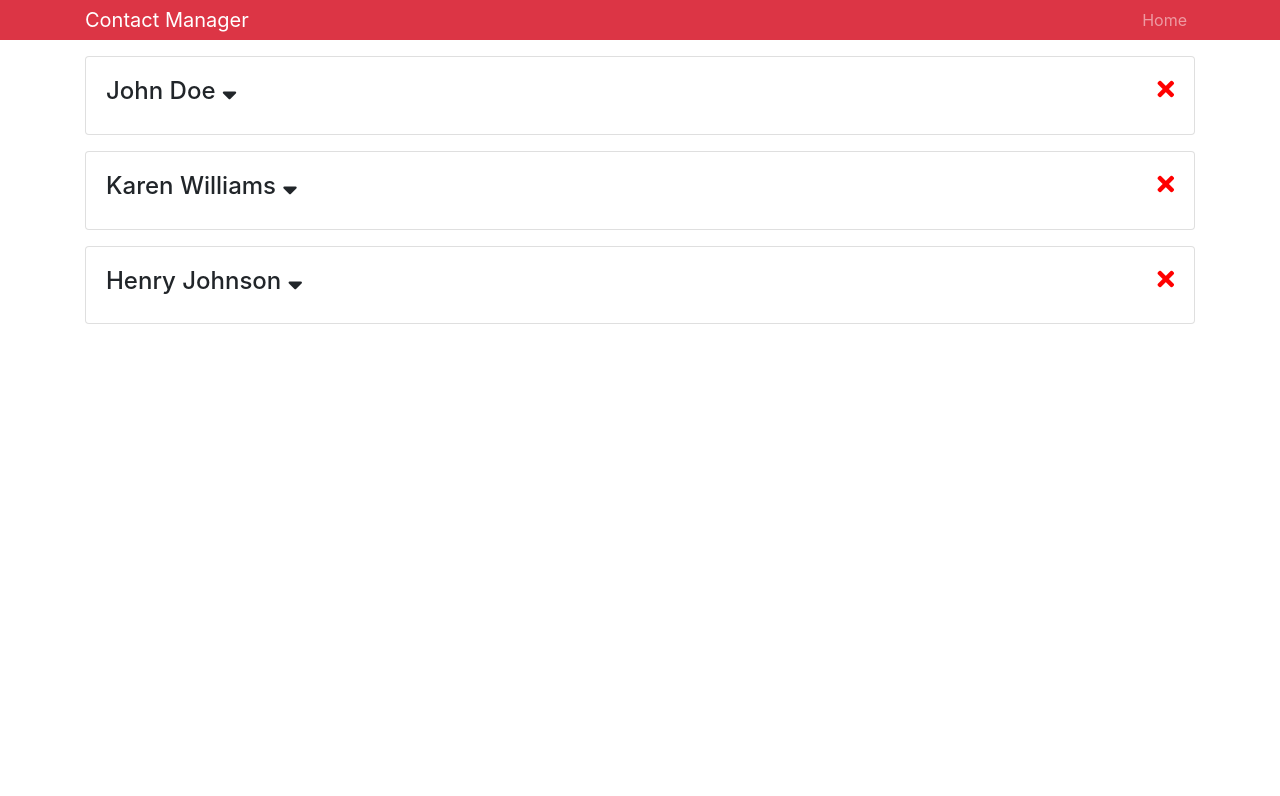
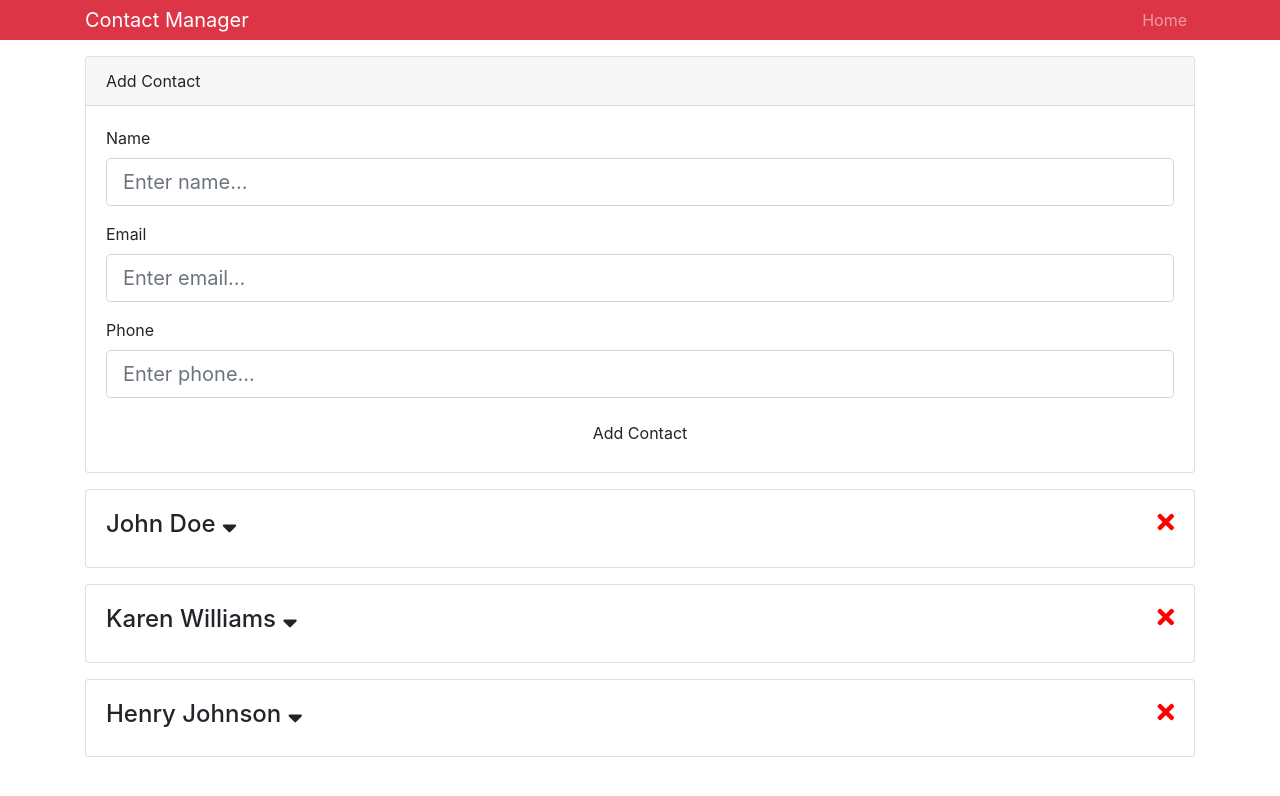
Before and after one commit to osswe/contactmanager, a React (Create React App) app: page / in a window 1280 px wide. Shown: the top 796 px of the page. Built offline with nearby package versions, Linux system fonts and the light colour scheme.

Commit message:
add new contact working, getting ready to add validation

```diff
--- a/package.json
+++ b/package.json
@@ -7,7 +7,8 @@
     "prop-types": "^15.6.2",
     "react": "^16.4.2",
     "react-dom": "^16.4.2",
-    "react-scripts": "1.1.4"
+    "react-scripts": "1.1.4",
+    "uuid": "^3.3.2"
   },
   "scripts": {
     "start": "react-scripts start",
--- a/src/App.js
+++ b/src/App.js
@@ -1,5 +1,6 @@
 import React, { Component } from 'react';
 import Contacts from './components/contacts/Contacts';
+import AddContact from './components/contacts/AddContact';
 import Header from './components/layout/Header';
 import 'bootstrap/dist/css/bootstrap.min.css';
 import './App.css';
@@ -17,6 +18,7 @@ class App extends Component {
         <div className="App">
           <Header branding="Contact Manager" />
           <div className="container">
+            <AddContact />
             <Contacts />
           </div>
         </div>
--- /dev/null
+++ b/src/components/contacts/AddContact.js
@@ -0,0 +1,66 @@
+import React, { Component } from 'react'
+import { Consumer } from '../../context';
+import uuid from 'uuid';
+
+class AddContact extends Component {
+  state = {
+    name: '',
+    email: '',
+    phone: '',
+  }
+
+  onChange = e => {
+    this.setState({ [e.target.name]: e.target.value });
+  }
+
+  onSubmit = (dispatch, e) => {
+    e.preventDefault(); // prevent default submission behavior
+    const { name, email, phone } = this.state;
+    const newContact = { id: uuid(), name, email, phone };
+    dispatch({
+      type: 'ADD_CONTACT',
+      payload: newContact
+    });
+
+    // clear state
+    this.setState({ name: '', email: '', phone: '' });
+  }
+
+  render() {
+    const { name, email, phone } = this.state;
+    return (
+      <Consumer>
+        { value => {
+          const { dispatch } = value;
+          return (
+            <div className="card mb-3">
+              <div className="card-header">Add Contact</div>
+              <div className="card-body">
+                <form onSubmit={ this.onSubmit.bind(this, dispatch) }>
+                  <div className="form-group">
+                    <label htmlFor="name">Name</label>
+                    <input name="name" type="text" className="form-control form-control-lg" placeholder="Enter name..."
+                      value={ name } onChange={ this.onChange } />
+                  </div>
+                  <div className="form-group">
+                    <label htmlFor="name">Email</label>
+                    <input name="email" type="email" className="form-control form-control-lg" placeholder="Enter email..." value={ email } onChange={ this.onChange } />
+                  </div>
+                  <div className="form-group">
+                    <label htmlFor="name">Phone</label>
+                    <input name="phone" type="text" className="form-control form-control-lg" placeholder="Enter phone..." value={ phone } onChange={ this.onChange } />
+                  </div>
+                  <input type="submit" value="Add Contact" className="btn btn-block" />
+                </form>
+              </div>
+            </div>
+          )
+        } }
+      </Consumer>
+    )
+
+
+  }
+}
+
+export default AddContact;
--- a/src/context.js
+++ b/src/context.js
@@ -3,12 +3,16 @@ import React, { Component } from 'react'
 const Context = React.createContext();
 
 const reducer = (state, action) => {
-  console.log("in reducer, action:", action);
   switch (action.type) {
     case 'DELETE_CONTACT':
       return {
         ...state,
         contacts: state.contacts.filter(contact => contact.id !== action.payload)
+      }
+    case 'ADD_CONTACT':
+      return {
+        ...state,
+        contacts: [action.payload, ...state.contacts]
       }
     default:
       return state;
```
